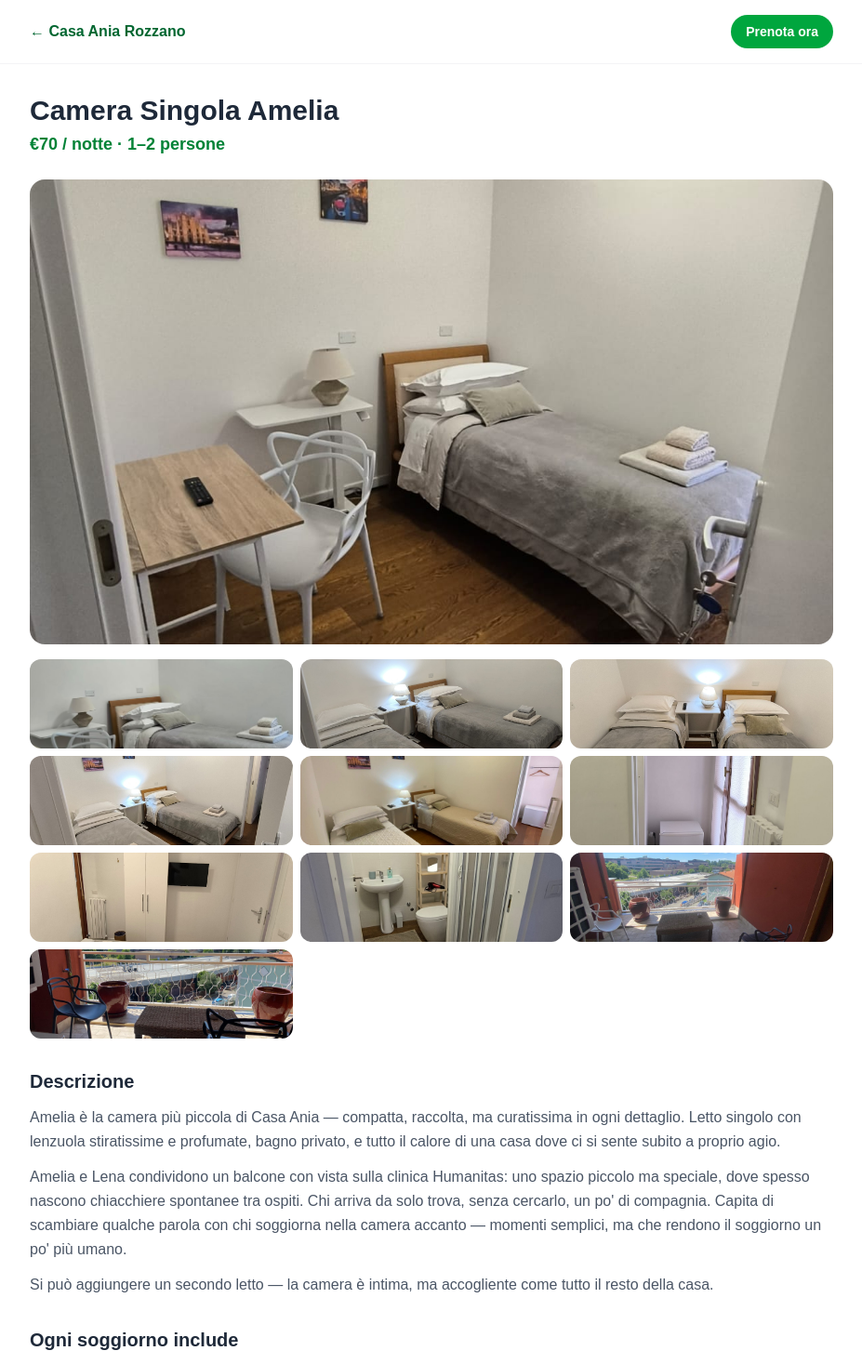
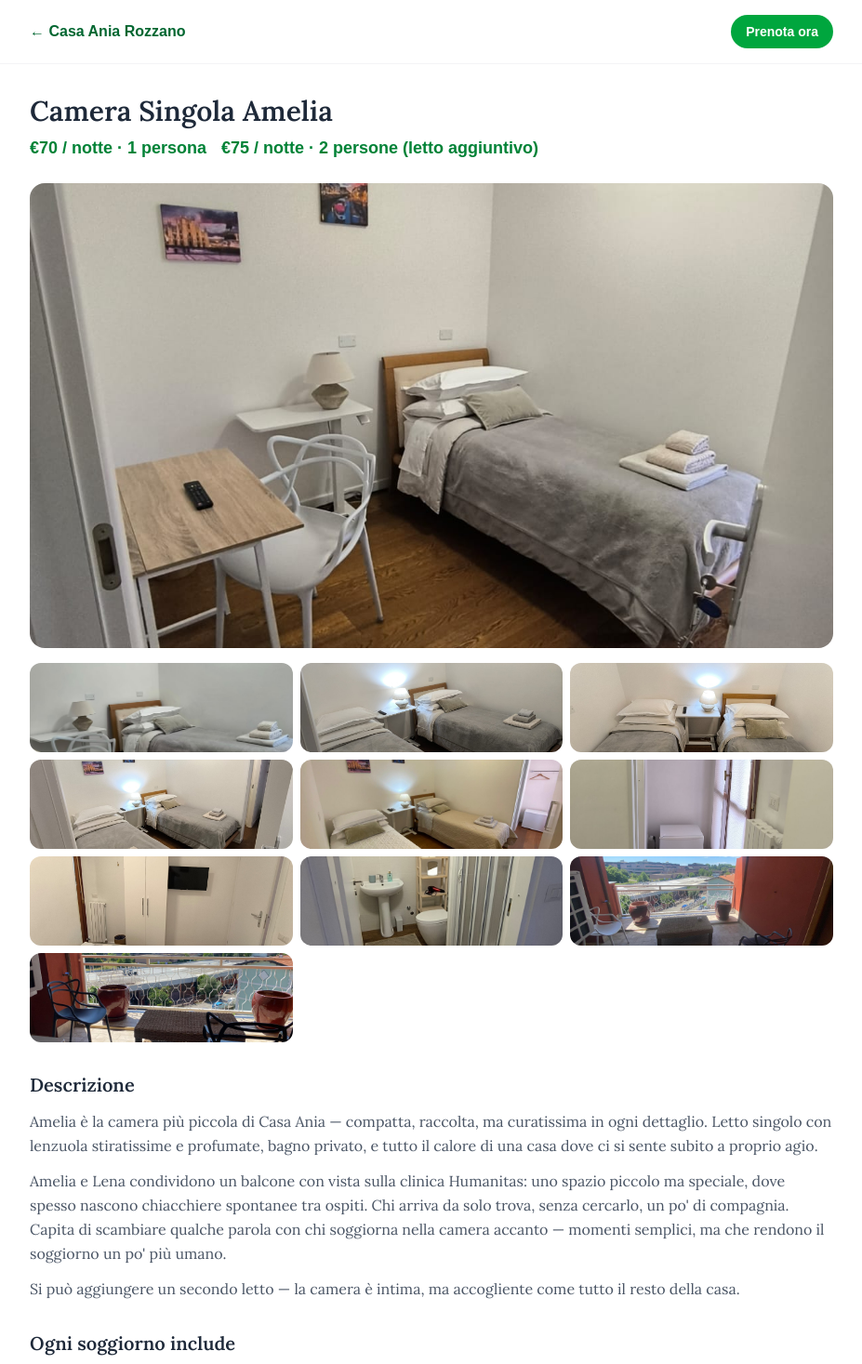
Before and after one commit to CasaAnia/sito-casaania, a Next.js app: page /camere/singola in a window 1280 px wide. Shown: the top 1467 px of the page at 93% size, without its empty margins (176-1103 px from the left). Built offline with nearby package versions, Linux system fonts and the light colour scheme.

Commit message:
Camera Amelia: font Lora e tariffe aggiornate

```diff
--- a/app/camere/singola/page.tsx
+++ b/app/camere/singola/page.tsx
@@ -14,6 +14,8 @@ export default function CameraSingola() {
 
   return (
     <main className="min-h-screen bg-white text-gray-900">
+
+      <style>{`@import url('https://fonts.googleapis.com/css2?family=Lora:wght@400;600&display=swap');`}</style>
 
       {/* LIGHTBOX */}
       {lightbox !== null && (
@@ -44,8 +46,11 @@ export default function CameraSingola() {
 
       <div className="max-w-4xl mx-auto px-4 py-8">
 
-        <h1 className="text-3xl font-bold text-gray-800 mb-1">Camera Singola Amelia</h1>
-        <p className="text-green-700 font-semibold text-lg mb-6">€70 / notte · 1–2 persone</p>
+        <h1 style={{ fontFamily: "'Lora', serif" }} className="text-3xl font-semibold text-gray-800 mb-2">Camera Singola Amelia</h1>
+        <div className="flex flex-col sm:flex-row gap-1 sm:gap-4 mb-6">
+          <p className="text-green-700 font-semibold text-lg">€70 / notte · 1 persona</p>
+          <p className="text-green-700 font-semibold text-lg">€75 / notte · 2 persone (letto aggiuntivo)</p>
+        </div>
 
         <div className="rounded-2xl h-80 md:h-[500px] overflow-hidden mb-4 cursor-pointer"
           onClick={() => setLightbox(1)}>
@@ -62,23 +67,23 @@ export default function CameraSingola() {
         </div>
 
         <div className="mb-8">
-          <h2 className="text-xl font-bold mb-3 text-gray-800">Descrizione</h2>
-          <p className="text-gray-600 leading-relaxed mb-3">
+          <h2 style={{ fontFamily: "'Lora', serif" }} className="text-xl font-semibold mb-3 text-gray-800">Descrizione</h2>
+          <p style={{ fontFamily: "'Lora', serif" }} className="text-gray-600 leading-relaxed mb-3">
             Amelia è la camera più piccola di Casa Ania — compatta, raccolta, ma curatissima in ogni dettaglio.
             Letto singolo con lenzuola stiratissime e profumate, bagno privato, e tutto il calore di una casa dove ci si sente subito a proprio agio.
           </p>
-          <p className="text-gray-600 leading-relaxed mb-3">
+          <p style={{ fontFamily: "'Lora', serif" }} className="text-gray-600 leading-relaxed mb-3">
             Amelia e Lena condividono un balcone con vista sulla clinica Humanitas: uno spazio piccolo ma speciale,
             dove spesso nascono chiacchiere spontanee tra ospiti. Chi arriva da solo trova, senza cercarlo, un po' di compagnia.
             Capita di scambiare qualche parola con chi soggiorna nella camera accanto — momenti semplici, ma che rendono il soggiorno un po' più umano.
           </p>
-          <p className="text-gray-600 leading-relaxed">
+          <p style={{ fontFamily: "'Lora', serif" }} className="text-gray-600 leading-relaxed">
             Si può aggiungere un secondo letto — la camera è intima, ma accogliente come tutto il resto della casa.
           </p>
         </div>
 
         <div className="mb-8">
-          <h2 className="text-xl font-bold mb-3 text-gray-800">Ogni soggiorno include</h2>
+          <h2 style={{ fontFamily: "'Lora', serif" }} className="text-xl font-semibold mb-3 text-gray-800">Ogni soggiorno include</h2>
           <ul className="grid grid-cols-2 gap-2 text-sm text-gray-600">
             {[
               '✅ Bagno privato',
```
